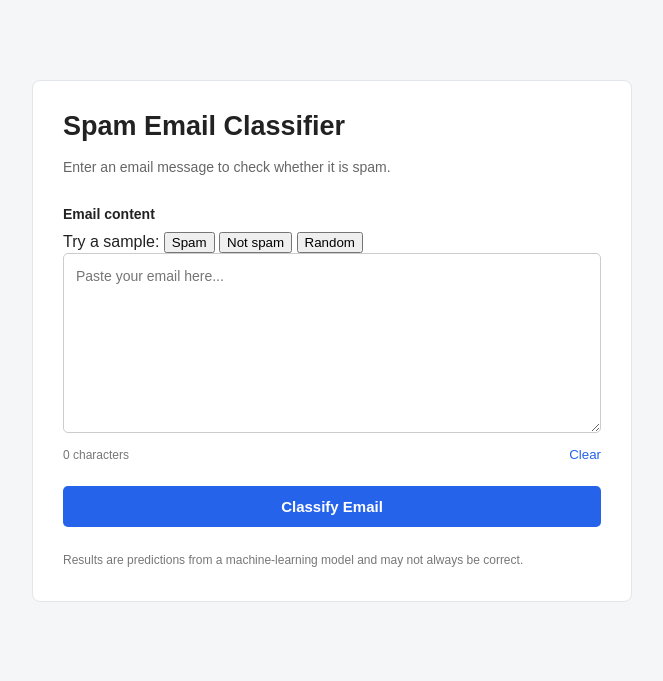
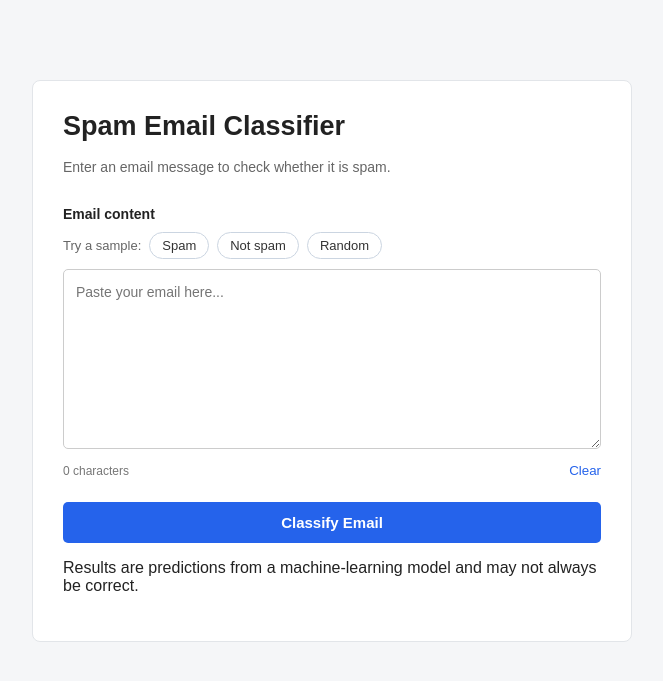
Before and after one commit to Samyak1245/Spam-Email-Detector, a Flask app: page / in a window 1280 px wide. Shown: the top 681 px of the page, without its empty margins (308-971 px from the left). Run offline with Flask 3, Linux system fonts and the light colour scheme; parts of the project's set-up code (start-up, migrations or seed data) failed here and were passed over.

Commit message:
Update style.css

```diff
--- a/static/style.css
+++ b/static/style.css
@@ -1,4 +1,3 @@
-
 * {
     box-sizing: border-box;
 }
@@ -38,6 +37,34 @@ label {
     font-size: 14px;
     font-weight: 600;
 }
+
+/* ---------- Sample buttons ---------- */
+
+.samples {
+    display: flex;
+    align-items: center;
+    flex-wrap: wrap;
+    gap: 8px;
+    margin-bottom: 10px;
+    font-size: 13px;
+    color: #666;
+}
+
+.sample-button {
+    padding: 5px 12px;
+    border: 1px solid #cbd5e1;
+    border-radius: 999px;
+    background: #fff;
+    color: #333;
+    font-size: 13px;
+}
+
+.sample-button:hover {
+    background: #eff6ff;
+    border-color: #2563eb;
+}
+
+/* ---------- Form ---------- */
 
 textarea {
     display: block;
@@ -92,49 +119,9 @@ button {
     background: #1d4ed8;
 }
 
-.result {
-    margin-top: 22px;
-    padding: 16px;
-    border: 1px solid;
-    border-radius: 5px;
+.submit-button:disabled {
+    opacity: 0.7;
+    cursor: wait;
 }
 
-.result h2 {
-    margin: 0 0 6px;
-    font-size: 19px;
-}
-
-.result p {
-    margin: 0;
-    font-size: 14px;
-}
-
-.spam {
-    border-color: #fecaca;
-    background: #fef2f2;
-    color: #b91c1c;
-}
-
-.not-spam {
-    border-color: #bbf7d0;
-    background: #f0fdf4;
-    color: #166534;
-}
-
-.note {
-    margin: 24px 0 0;
-    color: #777;
-    font-size: 12px;
-    line-height: 1.6;
-}
-
-@media (max-width: 480px) {
-    .container {
-        margin: 10px auto;
-        padding: 22px 18px;
-    }
-
-    h1 {
-        font-size: 23px;
-    }
-}
+/* ---------- Result
```
